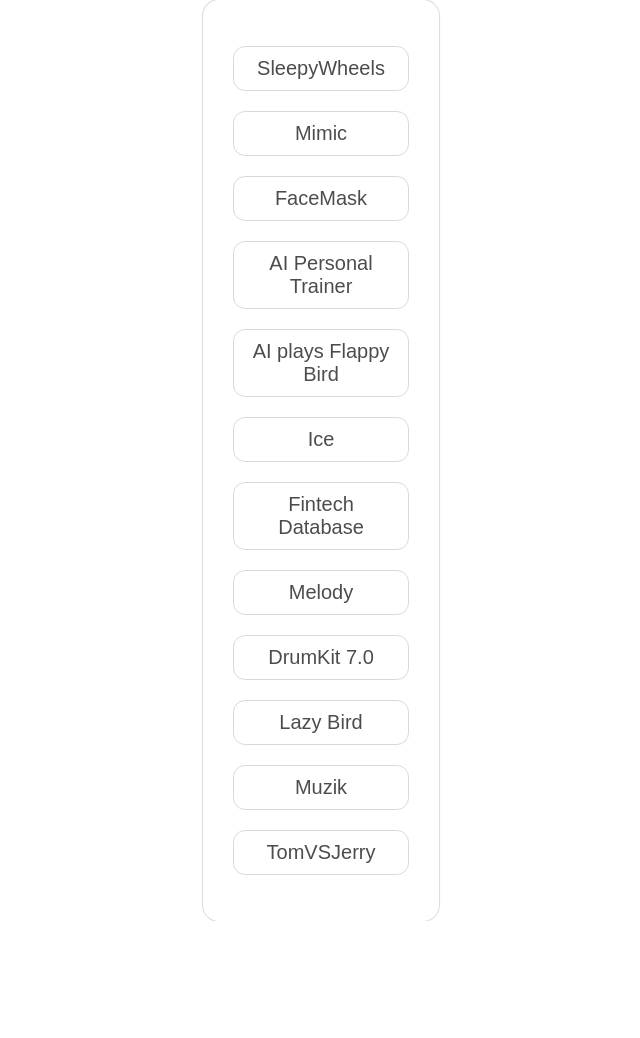
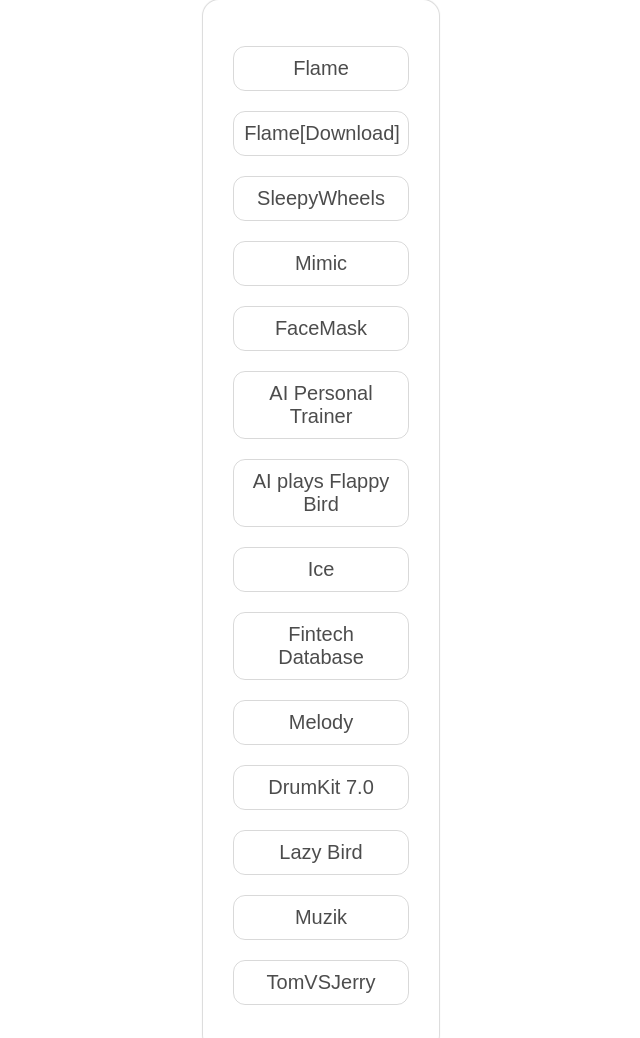
Before and after one commit to jominjose14/Portfolio, a plain HTML site: page projects.html in a window 1280 px wide. Shown: the top 1038 px of the page, without its empty margins (319-959 px from the left). Before the commit the page ends 921 px from the top, so only its background shows below. Drawn offline with Linux system fonts and the light colour scheme.

Commit message:
added flame

```diff
--- a/projects.html
+++ b/projects.html
@@ -11,6 +11,11 @@
 
   <body>
     <div class="box">
+      <a href="https://youtu.be/ZZcp3etzax4">Flame</a>
+      <a
+        href="https://drive.google.com/file/d/1a5bvRlqC03wi1gKjf9-faFnhyeTHkIlj/view?usp=sharing"
+        >Flame[Download]</a
+      >
       <a href="https://www.youtube.com/watch?v=KaCROQi2XRs">SleepyWheels</a>
       <a href="https://youtu.be/F9RwOJvrfzw">Mimic</a>
       <a href="https://www.youtube.com/watch?v=DMgSwCbm8EM">FaceMask</a>
```
